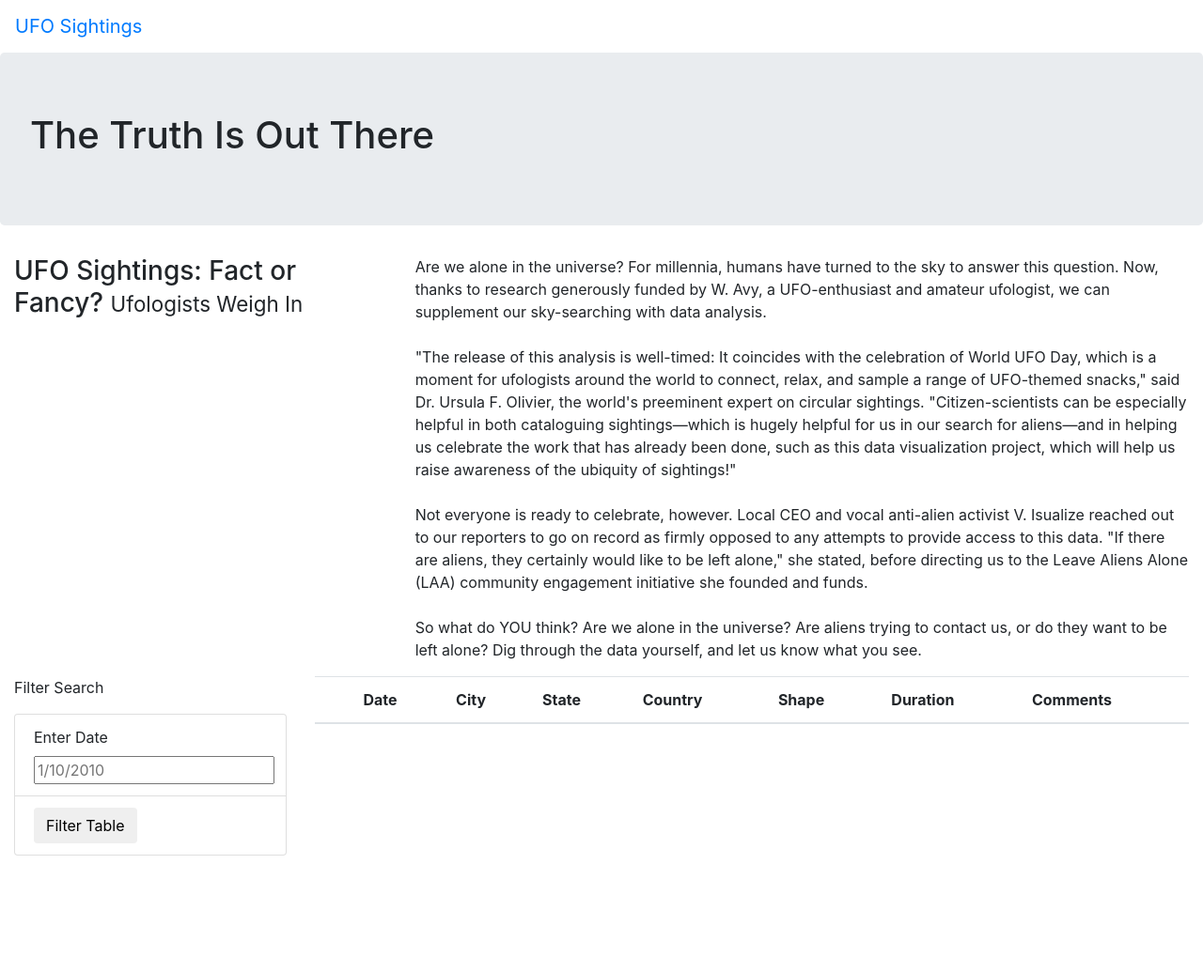
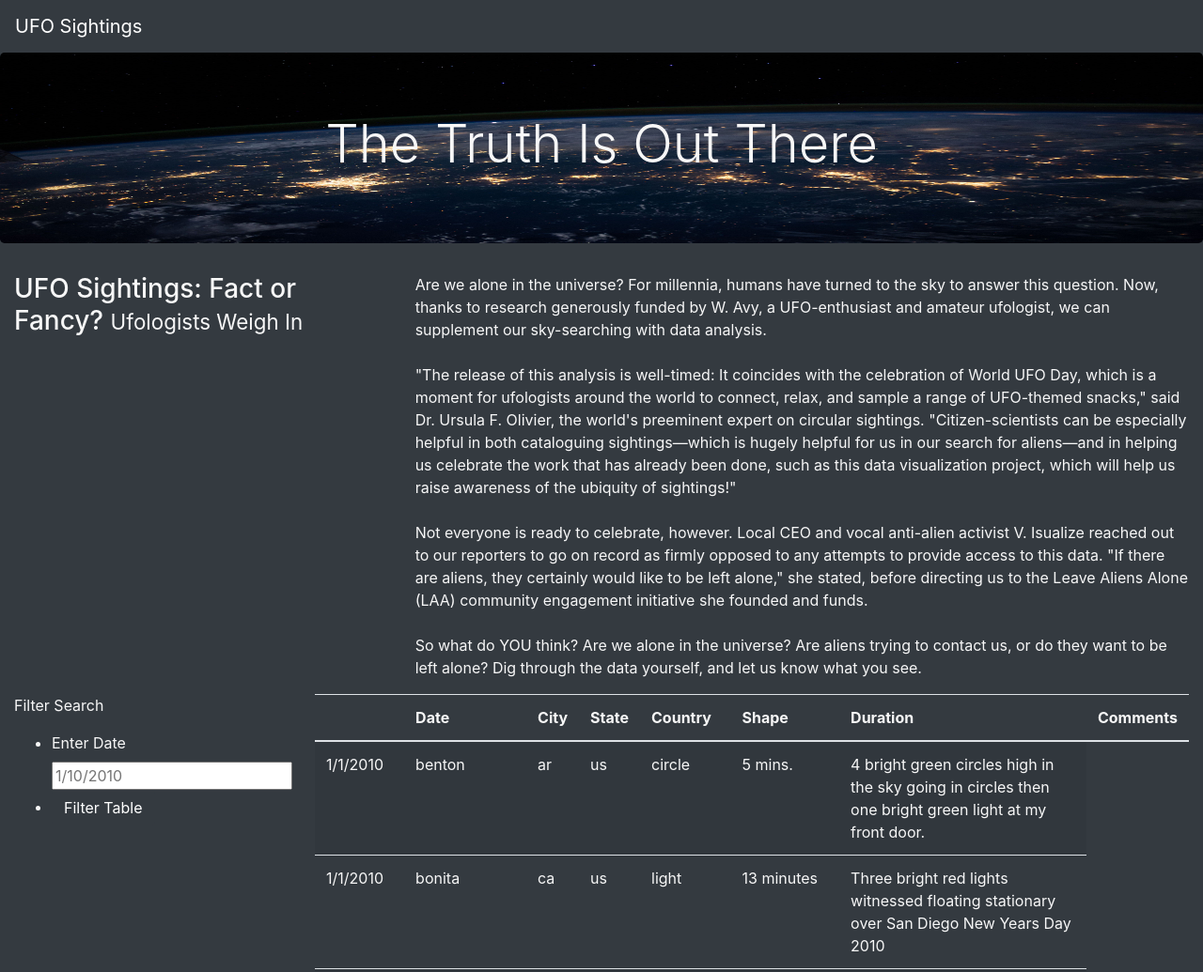
Before and after one commit to sloth143chunk/UFOs, a plain HTML site: page index.html in a window 1280 px wide. Shown: the top 1035 px of the page at 94% size. Before the commit the page ends 911 px from the top, so only its background shows below. Drawn offline with nearby package versions, Linux system fonts and the light colour scheme; files whose address does not match are found by name.

Commit message:
Website files, image, and format updated

```diff
--- a/index.html
+++ b/index.html
@@ -12,15 +12,15 @@
     />
     <link rel="stylesheet" href="static/css/style.css">
 </head>
-<body>
+<body class="bg-dark">
     <div class="wrapper">
-        <nav class="navbar navbar-expand-lg">
+        <nav class="navbar navbar-dark bg-dark navbar-expand-lg">
             <a class="navbar-brand" href="index.html">UFO Sightings</a>
           </nav>
 
     </div>
     <div class="jumbotron">
-        <h1>The Truth Is Out There</h1>
+        <h1  class="display-4">The Truth Is Out There</h1>
     </div>
     <div class="container-fluid">
         <div class="row">
@@ -39,21 +39,20 @@
     <div class="container-fluid">
         <div class="row">
           <div class="col-md-3">
-            <form>
+            <form class="bg-dark">
                 <p>Filter Search</p>
-              </form>
-            <ul class="list-group">
-                <li class="list-group-item">
+                <ul class="bg-dark">
+                  <li class="bg-dark">
                     <label for="date">Enter Date</label>
                     <input type="text" placeholder="1/10/2010" id="datetime" />
-
-                </li>
-                <li class="list-group-item">
-                    <button id="filter-btn" type="button" class="btn btn-default">Filter Table</button>
-
-                </li>
-
-            </ul>
+                  </li>
+                  <li class="bg-dark">
+                     <button id="filter-btn" type="button" class="btn btn-dark">
+                       Filter Table
+                     </button>
+                  </li>
+                </ul>
+               </form>
 
           </div>
           <div class="col-md-9">
@@ -75,5 +74,8 @@
           </div>
         </div>
     </div>
+    <script src="https://cdnjs.cloudflare.com/ajax/libs/d3/4.11.0/d3.js"></script>
+    <script src="static/js/data.js"></script>
+    <script src="static/js/app.js"></script>
 </body>
 </html>
--- a/static/css/style.css
+++ b/static/css/style.css
@@ -0,0 +1,9 @@
+body {
+
+    color: #f7f7f7;
+  }
+  .jumbotron {
+    background-image: url("C:/Users/Capit/Desktop/UC Berkeley Data Boot Camp/Analysis Projects/Module 11/UFOs/images/nasa.jpg");
+    background-size: 100% 100%;
+    text-align: center;
+  }
```
Also changed, not shown: images/nasa.jpg (added), static/js/app.js (renamed from js/app.js), static/js/data.js (renamed from js/data.js).
